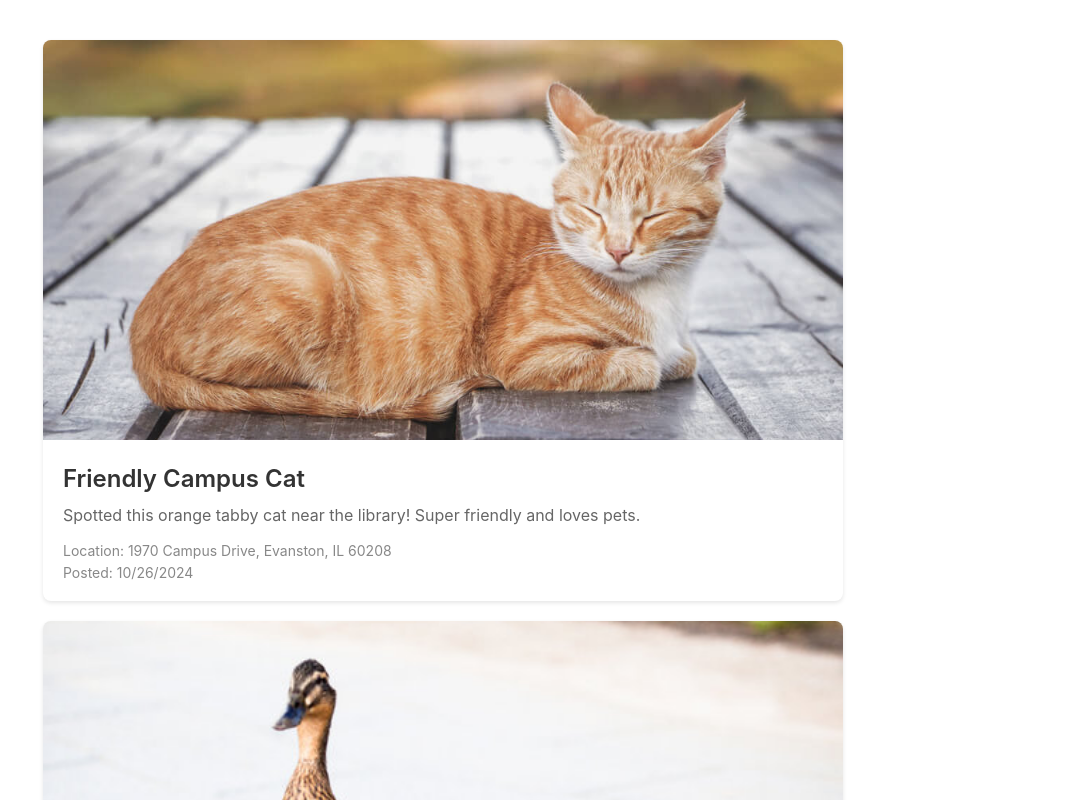
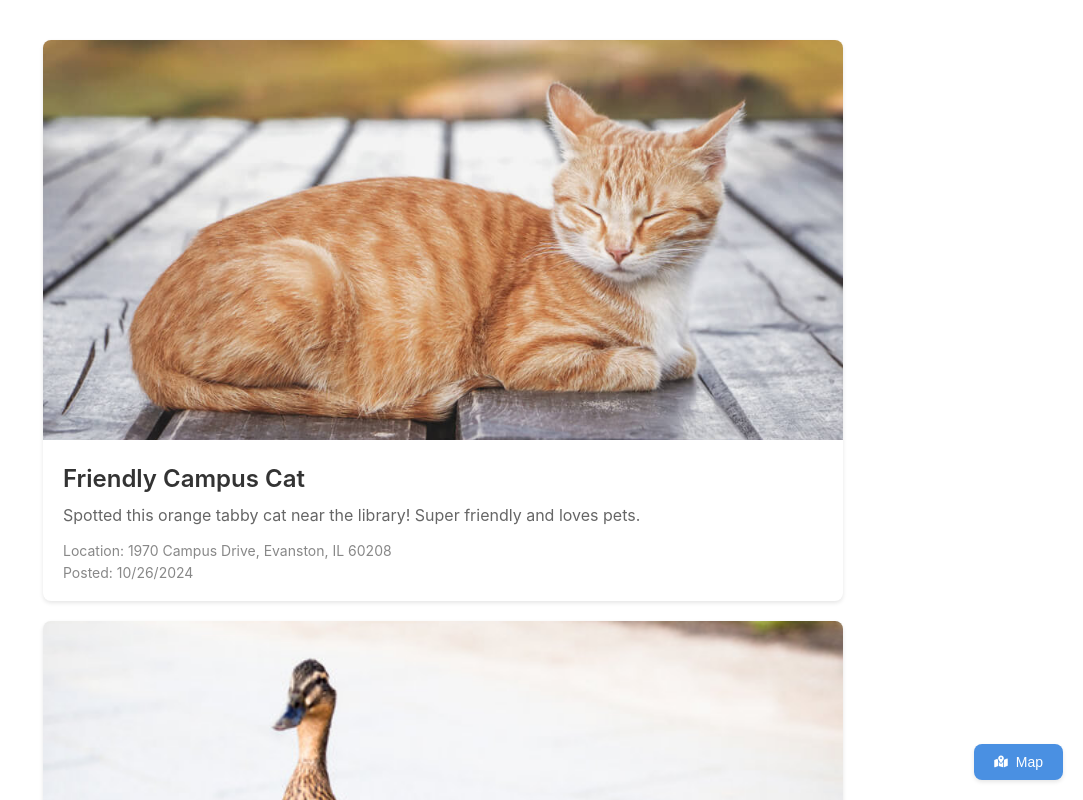
Before and after one commit to 392-f24/Critterly, a React (Vite) app: page /view_post in a window 1280 px wide. Shown: the top 800 px of the page, without its empty margins (197-1280 px from the left). Built offline with nearby package versions, Linux system fonts and the light colour scheme; no server answers.

Commit message:
added maps button to view posts page

```diff
--- a/src/components/ViewPost.jsx
+++ b/src/components/ViewPost.jsx
@@ -1,9 +1,17 @@
 import React from 'react';
+import { useNavigate } from 'react-router-dom';
 import { mockAnimalPosts } from '../mock_data/animalPosts';
 import styles from './ViewPost.module.css';
 
 export default function ViewPost() {
+    const navigate = useNavigate();
+
+    const Go_To_Map = () => {
+        navigate('/');
+    };
+
     return (
+        <div>
             <div className={styles.postContainer}>
                 {mockAnimalPosts.map(post => (
                     <div key={post.id} className={styles.post}>
@@ -19,5 +27,34 @@ export default function ViewPost() {
                     </div>
                 ))}
             </div>
+            <div style={{
+                position: 'fixed',
+                bottom: '20px',
+                right: '20px',
+                zIndex: 1000
+            }}>
+                <button
+                    onClick={Go_To_Map}
+                    style={{
+                        backgroundColor: '#4A90E2',
+                        color: 'white',
+                        padding: '10px 20px',
+                        borderRadius: '8px',
+                        border: 'none',
+                        cursor: 'pointer',
+                        display: 'flex',
+                        alignItems: 'center',
+                        gap: '8px',
+                        fontSize: '14px',
+                        fontWeight: '500',
+                        boxShadow: '0 2px 4px rgba(0,0,0,0.1)',
+                        transition: 'all 0.2s ease-in-out'
+                    }}
+                >
+                    <i className="fa-solid fa-map-location-dot" style={{ fontSize: '12px' }}></i>
+                    Map
+                </button>
+            </div>
+        </div>
     );
 }
--- a/src/components/ViewPost.module.css
+++ b/src/components/ViewPost.module.css
@@ -55,3 +55,9 @@
     color: #888;
     margin: 0;
 }
+
+button:hover {
+    background-color: #357ABD !important;
+    transform: translateY(-1px) !important;
+    box-shadow: 0 4px 6px rgba(0,0,0,0.1) !important;
+}
```
Also changed, not shown: src/components/CreatePost.module.css (added). Lines whose indentation alone changed are shown as unchanged.
